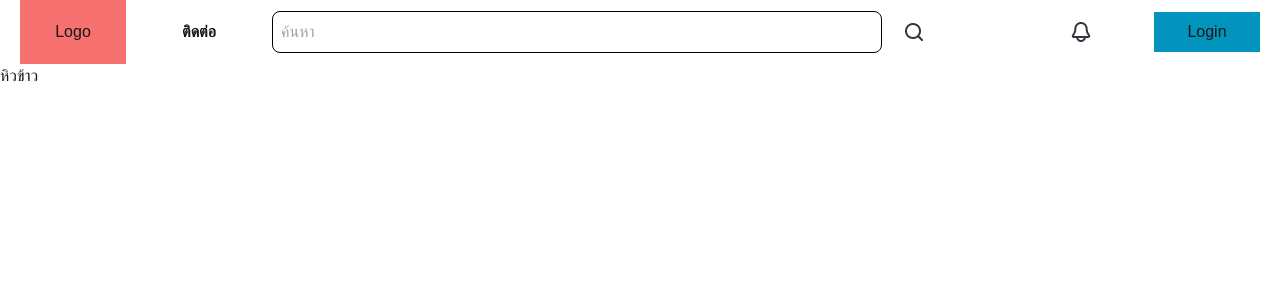
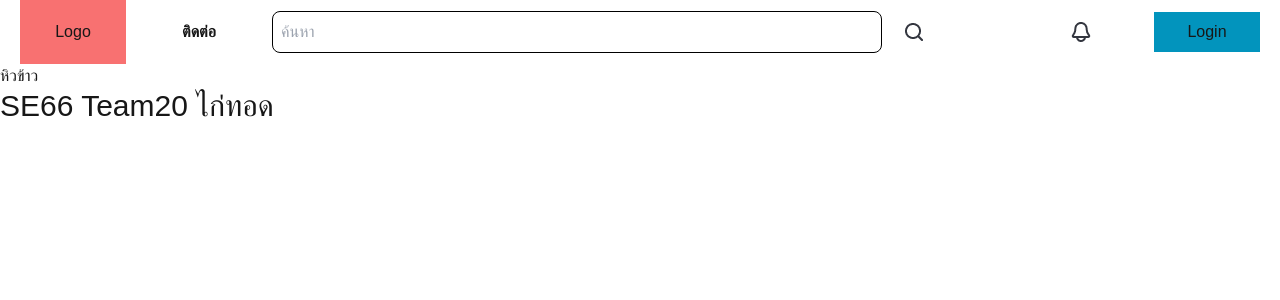
Before and after one commit to omega1234az/itshop, a Next.js app: page / in a window 1280 px wide. Shown: the top 300 px of the page. Built offline with nearby package versions, Linux system fonts and the light colour scheme.

Commit message:
ไก่ทอด

```diff
--- a/app/page.tsx
+++ b/app/page.tsx
@@ -2,6 +2,11 @@ import Image from "next/image";
 
 export default function Home() {
   return (
+    <>
     <h1> หิวข้าว </h1>
+    <div className="text-3xl">
+          SE66 Team20 ไก่ทอด
+    </div>
+    </>
   );
 }
```
